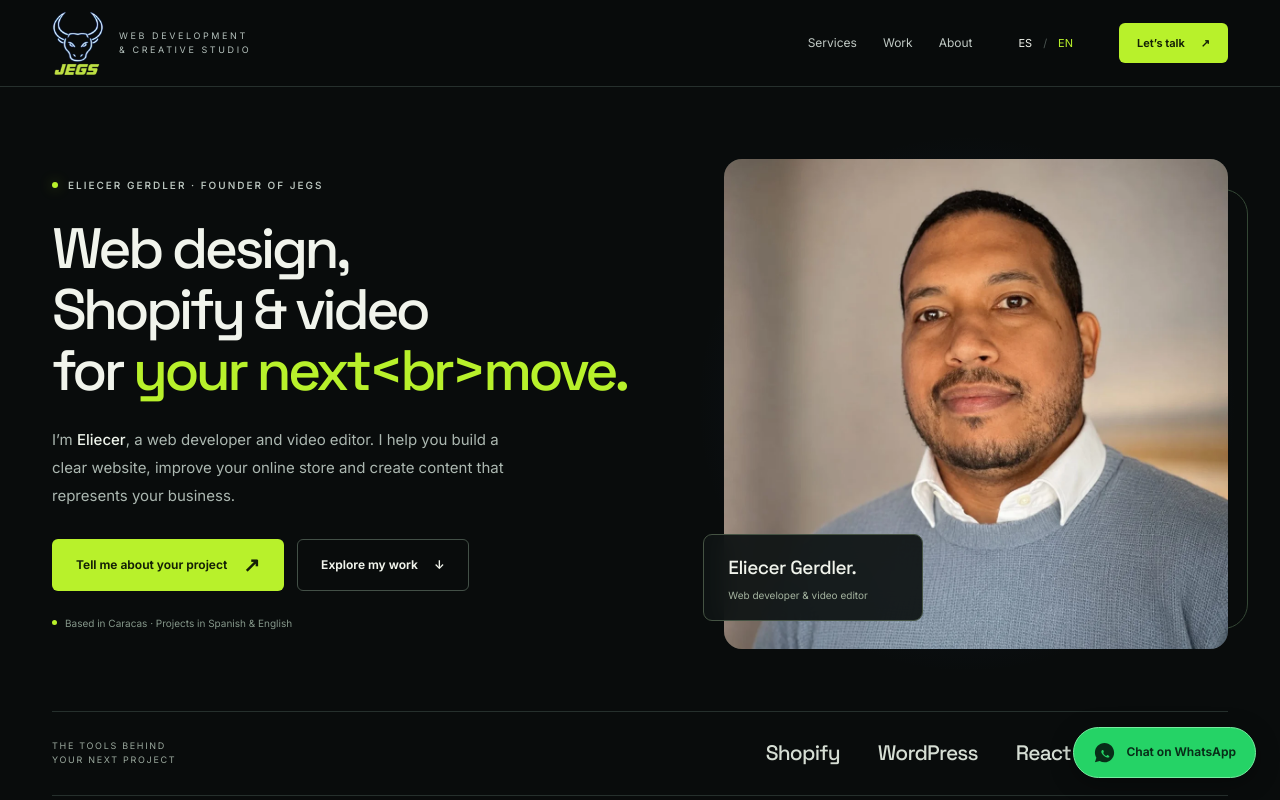
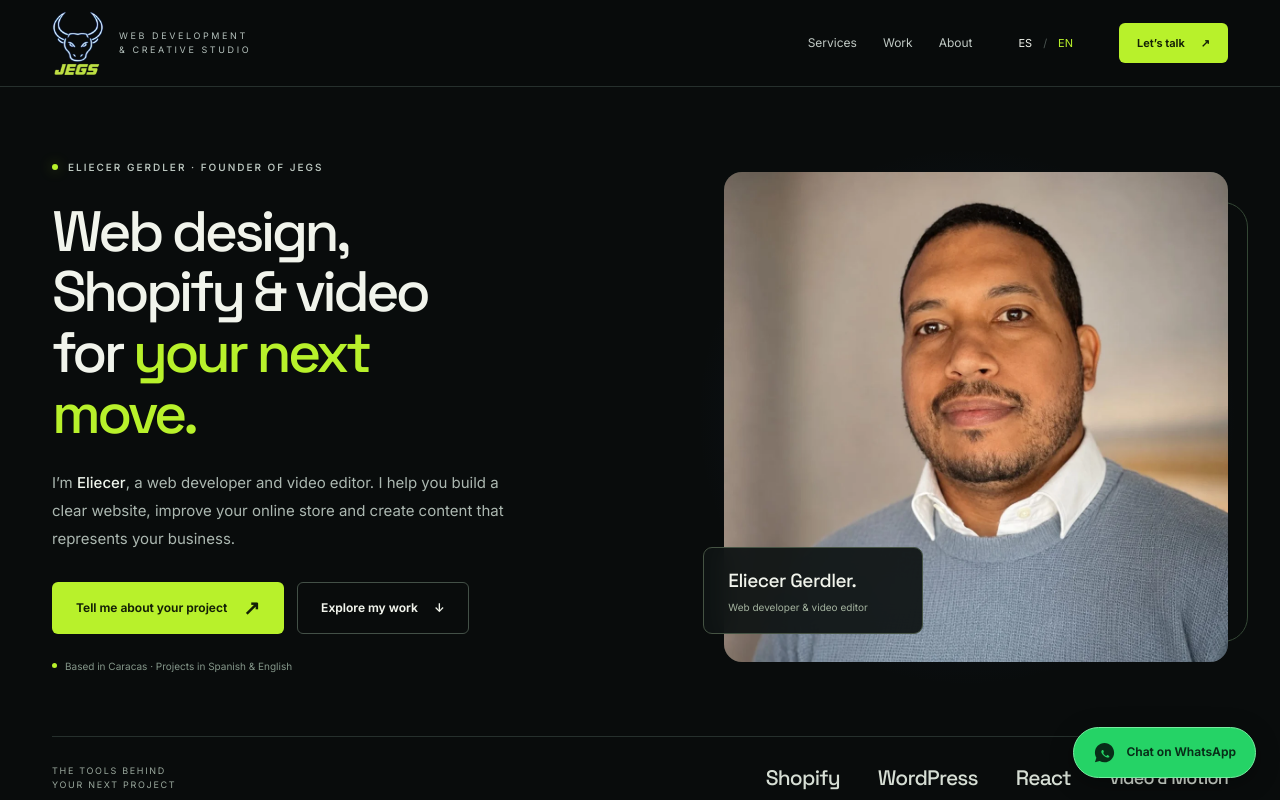
Before and after one commit to eliecergerdler-jegs/JEGS, a React (Vite) app: page / in a window 1280 px wide. Shown: the top 800 px of the page. Built offline with nearby package versions, Linux system fonts and the light colour scheme.

Commit message:
fix: render nested line breaks

```diff
--- a/src/components/HomeText.tsx
+++ b/src/components/HomeText.tsx
@@ -4,8 +4,8 @@ import { Fragment } from "react";
 export function HomeText({ text }: { text: string }) {
   return <>{text.split(/(<br>|<span class="lime">.*?<\/span>|<strong>.*?<\/strong>)/g).map((part, index) => {
     if (part === "<br>") return <br key={index} />;
-    if (part.startsWith('<span class="lime">')) return <span className="lime" key={index}>{part.replace(/^<span class="lime">|<\/span>$/g, "")}</span>;
-    if (part.startsWith("<strong>")) return <strong key={index}>{part.replace(/^<strong>|<\/strong>$/g, "")}</strong>;
+    if (part.startsWith('<span class="lime">')) return <span className="lime" key={index}><HomeText text={part.replace(/^<span class="lime">|<\/span>$/g, "")} /></span>;
+    if (part.startsWith("<strong>")) return <strong key={index}><HomeText text={part.replace(/^<strong>|<\/strong>$/g, "")} /></strong>;
     return <Fragment key={index}>{part}</Fragment>;
   })}</>;
 }
```
